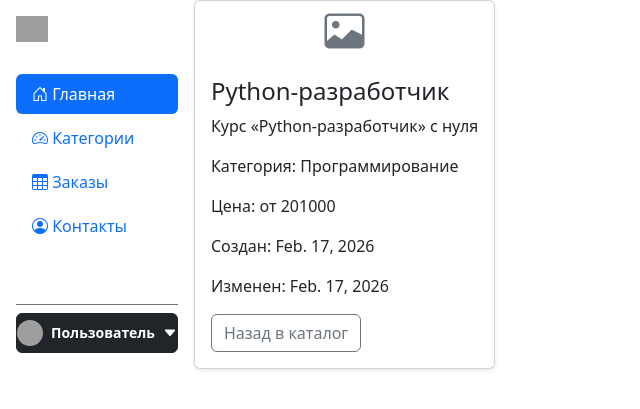
After one commit to dariamakurova/HW_21, a Django app: page /catalog/products/2/ in a window 1280 px wide. The commit adds this page. Shown: the top 409 px of the page, without its empty margins (0-640 px from the left). Run offline with Django 5.2, Linux system fonts and the light colour scheme; data comes from the database, SQL or seed files in the repository; some libraries are stand-ins or nearby versions; grey boxes are pictures that could not be loaded.

Commit message:
templates added

```diff
--- a/catalog/templates/catalog/includes/inc_main_menu.html
+++ b/catalog/templates/catalog/includes/inc_main_menu.html
@@ -1,7 +1,7 @@
 <!-- Пункты меню -->
       <ul class="nav nav-pills flex-column gap-1">
         <li class="nav-item">
-          <a class="nav-link active" href="#">
+          <a class="nav-link active" href="{% url 'catalog:catalog' %}">
             <i class="bi bi-house-door"></i>
             <span>Главная</span>
           </a>
@@ -19,7 +19,7 @@
           </a>
         </li>
         <li class="nav-item">
-          <a class="nav-link" href="#">
+          <a class="nav-link" href="{% url 'catalog:contacts' %}">
             <i class="bi bi-person-circle"></i>
             <span>Контакты</span>
           </a>
--- /dev/null
+++ b/catalog/templates/catalog/product_detail.html
@@ -0,0 +1,41 @@
+{% extends 'catalog/base.html' %}
+{% load my_tags %}
+{% block content %}
+      <div class="card shadow-sm">
+        {% if object.photo %}
+          <img src="{{ product.photo|media_filter }}"
+             class="card-img-top"
+             alt="{{ product.name }}">
+        {% else %}
+          <div class="thumb d-flex align-items-center justify-content-center">
+            <i class="bi bi-image fs-1 text-secondary"></i>
+          </div>
+        {% endif %}
+        <div class="card-body">
+          <h4 class="card-text"> {{ object.name }} </h4>
+          <p class="card-text">
+            {{ object.description }}
+          </p>
+          <p class="card-text">
+            Категория: {{ object.category }}
+          </p>
+            <p class="card-text">
+            Цена: от {{ object.price }}
+          </p>
+          </p>
+            <p class="card-text">
+            Создан: {{ object.created_at }}
+          </p>
+          </p>
+            <p class="card-text">
+            Изменен: {{ object.updated_at }}
+          </p>
+          <div class="d-flex justify-content-between align-items-center">
+            <div class="btn-group card-actions" role="group">
+              <a type="button" class="btn btn-outline-secondary" href="{% url 'catalog:catalog' %}">Назад в каталог</a>
+            </div>
+          </div>
+
+        </div>
+      </div>
+{% endblock %}
```
Also changed, not shown: catalog/templates/catalog/product_confirm_delete.html (added, +23 -0 lines), catalog/templates/catalog/product_form.html (added, +27 -0 lines), catalog/templates/catalog/product_list.html (+6 -1 lines).
